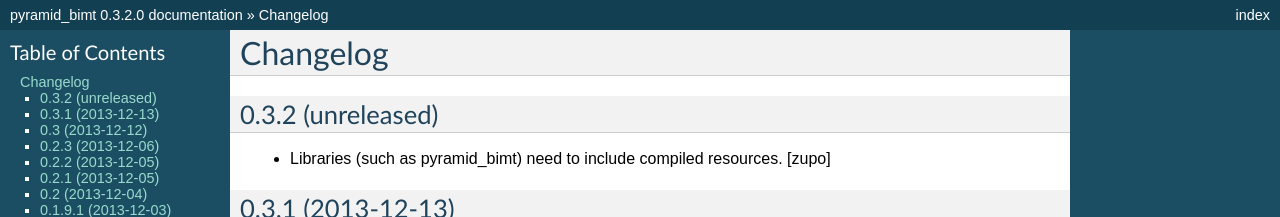
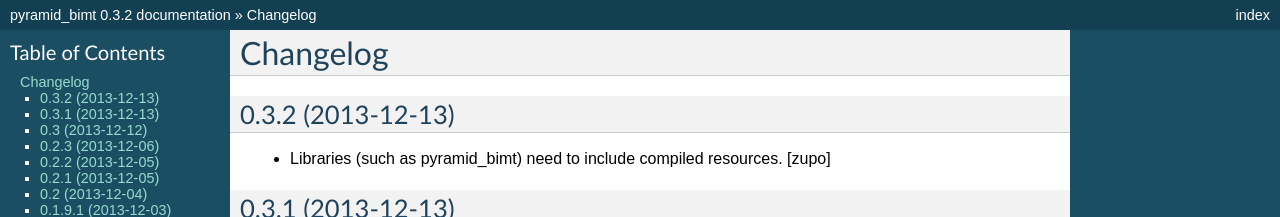
Before and after one commit to persho/pyramid_bimt, a Sphinx documentation site: the page built from docs/CHANGELOG.rst, in a window 1280 px wide and 900 px high. Shown: the top 217 px of the window. Built offline with Sphinx 7.4.7, drawn with Linux system fonts in a browser that asks for light colours; some of the changed text lies outside the part shown.

Commit message:
Preparing release 0.3.2

```diff
--- a/docs/CHANGELOG.rst
+++ b/docs/CHANGELOG.rst
@@ -4,7 +4,7 @@
 =========
 
 
-0.3.2 (unreleased)
+0.3.2 (2013-12-13)
 ------------------
 
 - Libraries (such as pyramid_bimt) need to include compiled resources.
--- a/setup.py
+++ b/setup.py
@@ -18,7 +18,7 @@
 
 setup(
     name='pyramid_bimt',
-    version='0.3.2.dev0',
+    version='0.3.2',
     description='Base package for BIMT apps.',
     long_description=long_description,
     classifiers=[
```
